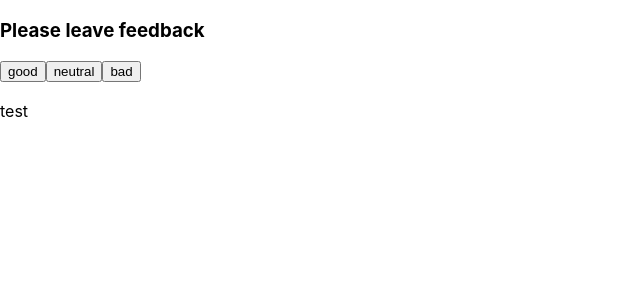
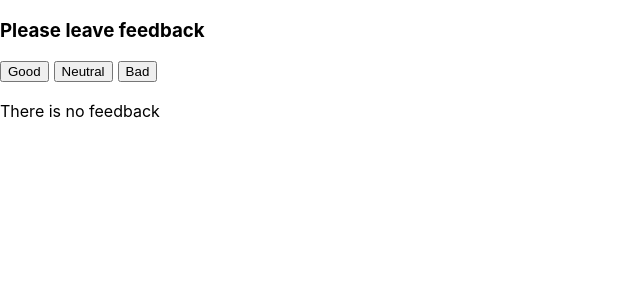
Before and after one commit to Mateuszmeteo/goit-react-hw-04-feedback, a React (Create React App) app: page / in a window 1280 px wide. Shown: the top 300 px of the page, without its empty margins (0-640 px from the left). Built offline with nearby package versions, Linux system fonts and the light colour scheme.

Commit message:
feature-complete

```diff
--- a/src/components/App.jsx
+++ b/src/components/App.jsx
@@ -3,6 +3,7 @@ import React from "react";
 import { Statistics } from "./statistics/statistics";
 import { FeedbackOptions } from "./FeedbackOptions/feedbackOptions";
 import { Section } from "./section/section";
+import { Notification } from "./notification/notification";
 
 
 
@@ -42,7 +43,7 @@ export class App extends React.Component {
     const totalFeedback = this.countTotalFeedback();
     const positivePercentage = this.countPositiveFeedbackPercentage();
     const options = Object.keys(this.state);
-    const noFeedback = totalFeedback > 0
+    const startFeedback = totalFeedback > 0
 
     return (
       <div>
@@ -54,7 +55,7 @@ export class App extends React.Component {
         </Section>
 
         <Section>
-          {noFeedback ? (
+          {startFeedback ? (
             <Statistics
             good={good}
             neutral={neutral}
@@ -63,7 +64,9 @@ export class App extends React.Component {
             positivePercentage={positivePercentage}
           />
           ) : (
-            <p>test</p>
+            // <p>test</p>;
+            <Notification />
+
           )
         }
 
--- /dev/null
+++ b/src/components/FeedbackOptions/feedbackOption.module.css
@@ -0,0 +1,6 @@
+
+
+.btn {
+    text-transform: capitalize;
+    margin-right: 5px;
+}
--- a/src/components/FeedbackOptions/feedbackOptions.jsx
+++ b/src/components/FeedbackOptions/feedbackOptions.jsx
@@ -1,12 +1,27 @@
+import css from './feedbackOption.module.css'
+
+
 export const FeedbackOptions = ({ options, onLeaveFeedback }) => {
     return (
       <div>
         <h3>Please leave feedback</h3>
         {options.map((option) => (
-          <button key={option} onClick={() => onLeaveFeedback(option)}>
+          <button className={css.btn} key={option} onClick={() => onLeaveFeedback(option)}>
             {option}
           </button>
         ))}
       </div>
     );
   };
+
+
+//   export const FeedbackOptions = ({ options, onLeaveFeedback }) => {
+//     return (
+//       <div>
+//         <h3>Please leave feedback</h3>
+//         <button onClick={() => onLeaveFeedback('good')}>Good</button>
+//         <button onClick={() => onLeaveFeedback('neutral')}>Neutral</button>
+//         <button onClick={() => onLeaveFeedback('bad')}>Bad</button>
+//       </div>
+//     );
+//   };
--- /dev/null
+++ b/src/components/notification/notification.jsx
@@ -0,0 +1,9 @@
+
+
+
+export const Notification = () => {
+    return(
+        <p>There is no feedback</p>
+    )
+
+}
```
